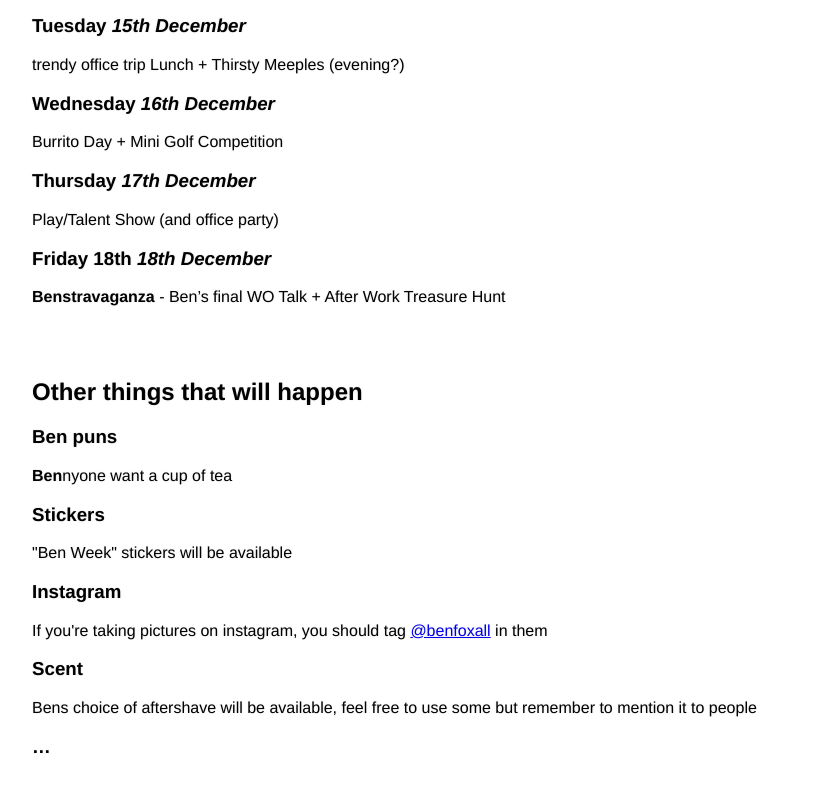
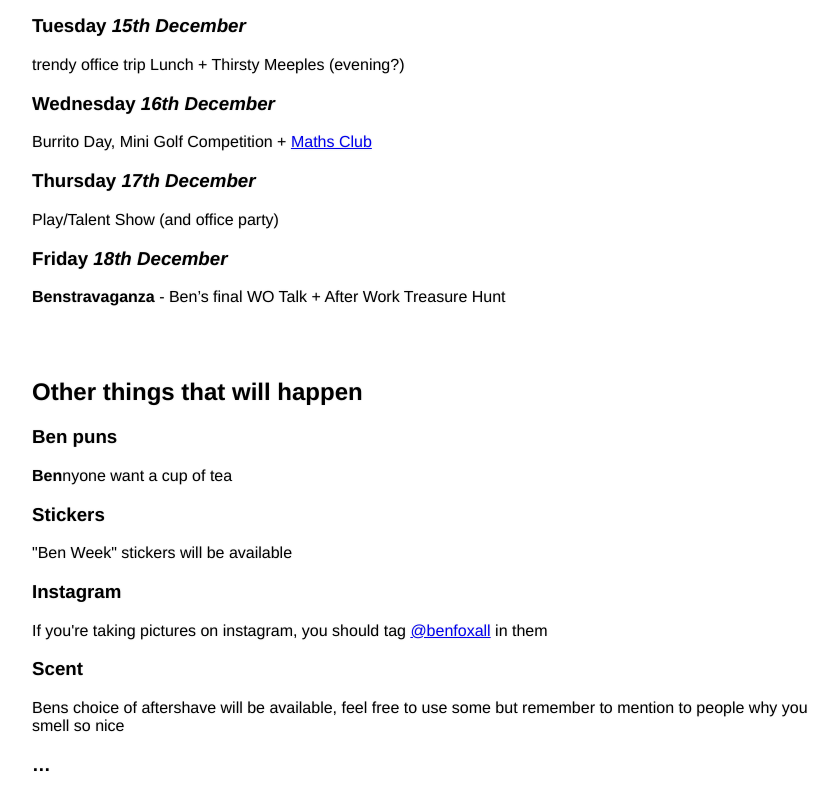
Before and after one commit to benfoxall/ben-week, a website: page src/index.html in a window 1280 px wide. Shown: the part 665-1474 px from the top of the page, without its empty margins (208-1046 px from the left). Drawn offline with Linux system fonts and the light colour scheme.

Commit message:
fixes and tweaks

```diff
--- a/gulpfile.js
+++ b/gulpfile.js
@@ -30,3 +30,5 @@ gulp.task('publish', ['build'], function() {
     .pipe(publisher.publish())
     .pipe(awspublish.reporter());
 });
+
+gulp.task('default', ['publish']);
--- a/src/index.html
+++ b/src/index.html
@@ -29,13 +29,13 @@
       <p>trendy office trip Lunch + Thirsty Meeples (evening?)</p>
 
       <h3>Wednesday <em>16th December</em></h3>
-      <p>Burrito Day +  Mini Golf Competition</p>
+      <p>Burrito Day, Mini Golf Competition + <a href="https://www.maths.ox.ac.uk/node/15110">Maths Club</a></p>
 
 
       <h3>Thursday <em>17th December</em></h3>
       <p>Play/Talent Show (and office party)</p>
 
-      <h3>Friday 18th <em>18th December</em></h3>
+      <h3>Friday <em>18th December</em></h3>
       <p><strong>Benstravaganza</strong> - Ben’s final WO Talk + After Work Treasure Hunt</p>
 
 
@@ -51,7 +51,7 @@
       <p>If you're taking pictures on instagram, you should tag <a href="https://instagram.com/benfoxall/">@benfoxall</a> in them</p>
 
       <h3>Scent</h3>
-      <p>Bens choice of aftershave will be available, feel free to use some but remember to mention it to people</p>
+      <p>Bens choice of aftershave will be available, feel free to use some but remember to mention to people why you smell so nice</p>
 
       <h3>&hellip;<h3>
 
```
